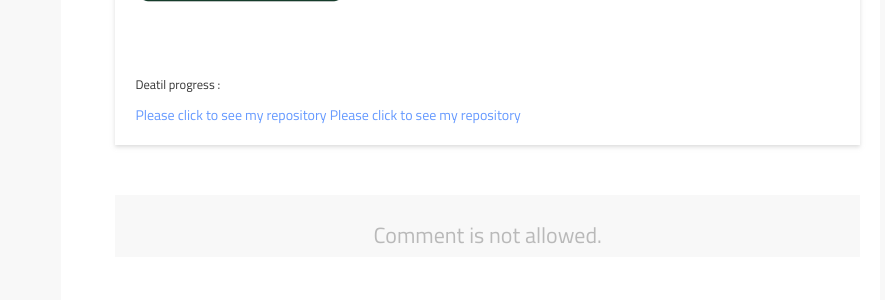
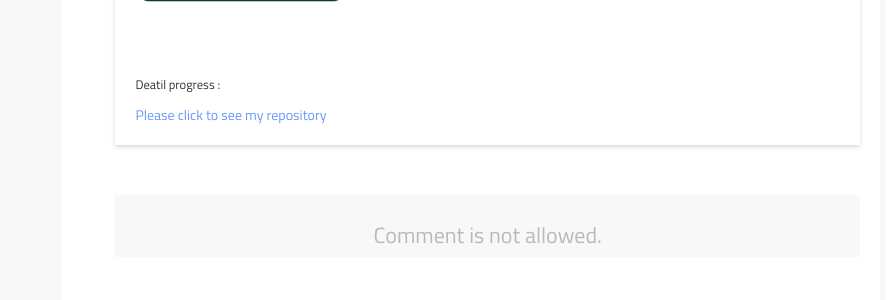
Before and after one commit to woodpeck12/woodpeck12.github.io, a Jekyll site: the page built from _posts/2018-11-11-start.md, in a window 1280 px wide. Shown: the part 315-615 px from the top of the page, without its empty margins (267-1159 px from the left). Built offline with Jekyll 4.4.1, drawn with Linux system fonts in a browser that asks for light colours.

Commit message:
Update 2018-11-11-start.md

```diff
--- a/_posts/2018-11-11-start.md
+++ b/_posts/2018-11-11-start.md
@@ -5,5 +5,4 @@ date: 2018-11-11
 Show how to use Various Django module
 <img src="/assets/img/djangologo.png" alt="drawing" style="width:30%;height:30%"/>
 ## Deatil progress :
-[Please click to see my repository](https://github.com/woodpeck12/djangosocial/blob/master/readme.md)
 <a href='https://github.com/woodpeck12/djangosocial/blob/master/readme.md' target="_blank">Please click to see my repository</a>
```
